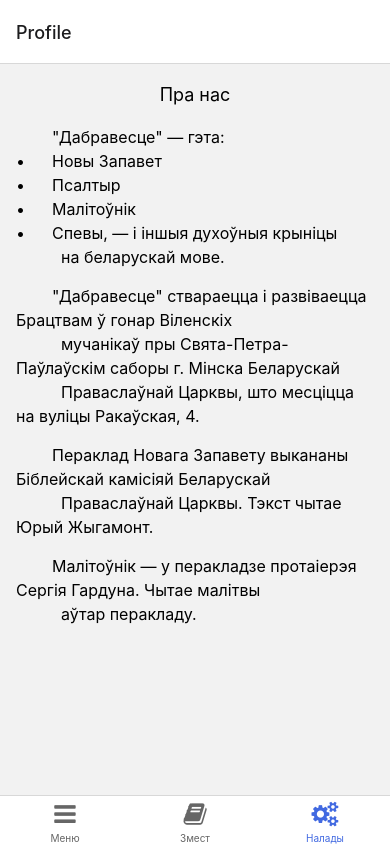
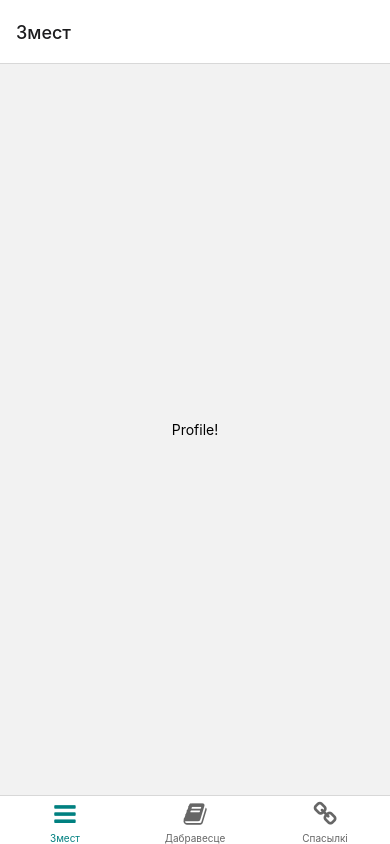
Before and after one commit to Vorvule/dabravesce-expo, a React Native app: screen /Profile in a window 390 px wide. Built offline with nearby package versions, Linux system fonts and the light colour scheme.

Commit message:
Tab and file names adjusted

```diff
--- a/screens/Notifications.js
+++ b/screens/Content.js
@@ -1,10 +1,10 @@
 import * as React from "react";
 import { Text, View } from "react-native";
 
-export function Notifications() {
+export function Content() {
   return (
     <View style={{ flex: 1, justifyContent: "center", alignItems: "center" }}>
-      <Text>Notifications!</Text>
+      <Text>Profile!</Text>
     </View>
   );
 }
--- a/screens/Feed.js
+++ b/screens/Evangel.js
@@ -1,10 +1,10 @@
 import * as React from "react";
 import { Text, View } from "react-native";
 
-export function Feed() {
+export function Evangel() {
   return (
     <View style={{ flex: 1, justifyContent: "center", alignItems: "center" }}>
-      <Text>Profile!</Text>
+      <Text>Notifications!</Text>
     </View>
   );
 }
--- a/screens/Profile.js
+++ b/screens/Links.js
@@ -6,7 +6,7 @@ import Txt from "../components/Txt";
 import UlItem from "../components/UlItem";
 import UlText from "../components/UlText";
 
-export function Profile() {
+export function Links() {
   return (
     <View style={styles.container}>
       <Title content="Пра нас" />
--- a/tabs/BottomTabs.js
+++ b/tabs/BottomTabs.js
@@ -3,9 +3,9 @@ import { createBottomTabNavigator } from "@react-navigation/bottom-tabs";
 
 import { FontAwesome } from "@expo/vector-icons";
 
-import { Feed } from "../screens/Feed";
-import { Profile } from "../screens/Profile";
-import { Notifications } from "../screens/Notifications";
+import { Content } from "../screens/Content";
+import { Links } from "../screens/Links";
+import { Evangel } from "../screens/Evangel";
 
 const Tab = createBottomTabNavigator();
 
@@ -14,37 +14,37 @@ export function BottomTabs() {
     <Tab.Navigator
       initialRouteName="Feed"
       screenOptions={{
-        tabBarActiveTintColor: "#4169E1",
+        tabBarActiveTintColor: "#008080",
         tabBarInactiveTintColor: "#666666",
       }}
     >
       <Tab.Screen
-        name="Feed"
-        component={Feed}
+        name="Змест"
+        component={Content}
         options={{
-          tabBarLabel: "Меню",
+          tabBarLabel: "Змест",
           tabBarIcon: ({ color, size }) => (
             <FontAwesome name="bars" color={color} size={size} />
           ),
         }}
       />
       <Tab.Screen
-        name="Notifications"
-        component={Notifications}
+        name="Дабравесце"
+        component={Evangel}
         options={{
-          tabBarLabel: "Змест",
+          tabBarLabel: "Дабравесце",
           tabBarIcon: ({ color, size }) => (
             <FontAwesome name="book" color={color} size={size} />
           ),
         }}
       />
       <Tab.Screen
-        name="Profile"
-        component={Profile}
+        name="Спасылкі"
+        component={Links}
         options={{
-          tabBarLabel: "Налады",
+          tabBarLabel: "Спасылкі",
           tabBarIcon: ({ color, size }) => (
-            <FontAwesome name="cogs" color={color} size={size} />
+            <FontAwesome name="link" color={color} size={size} />
           ),
         }}
       />
```
